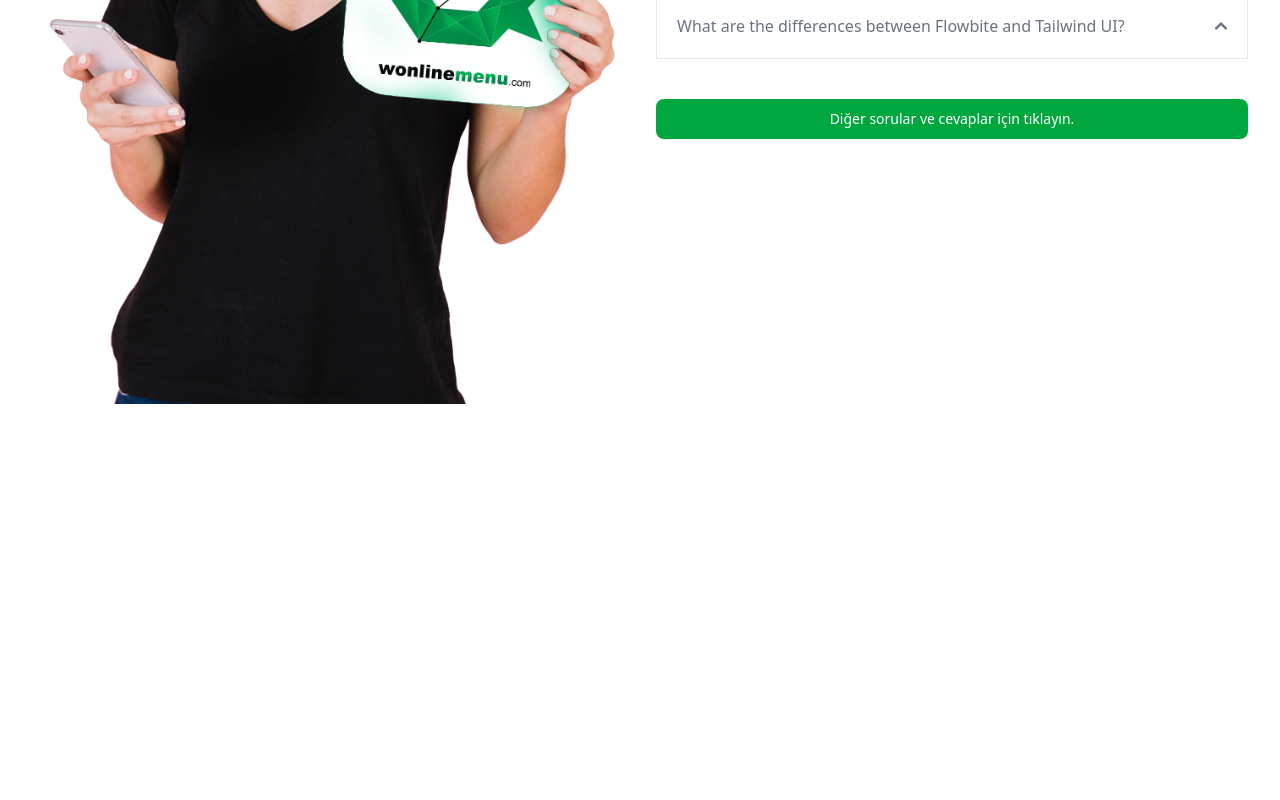
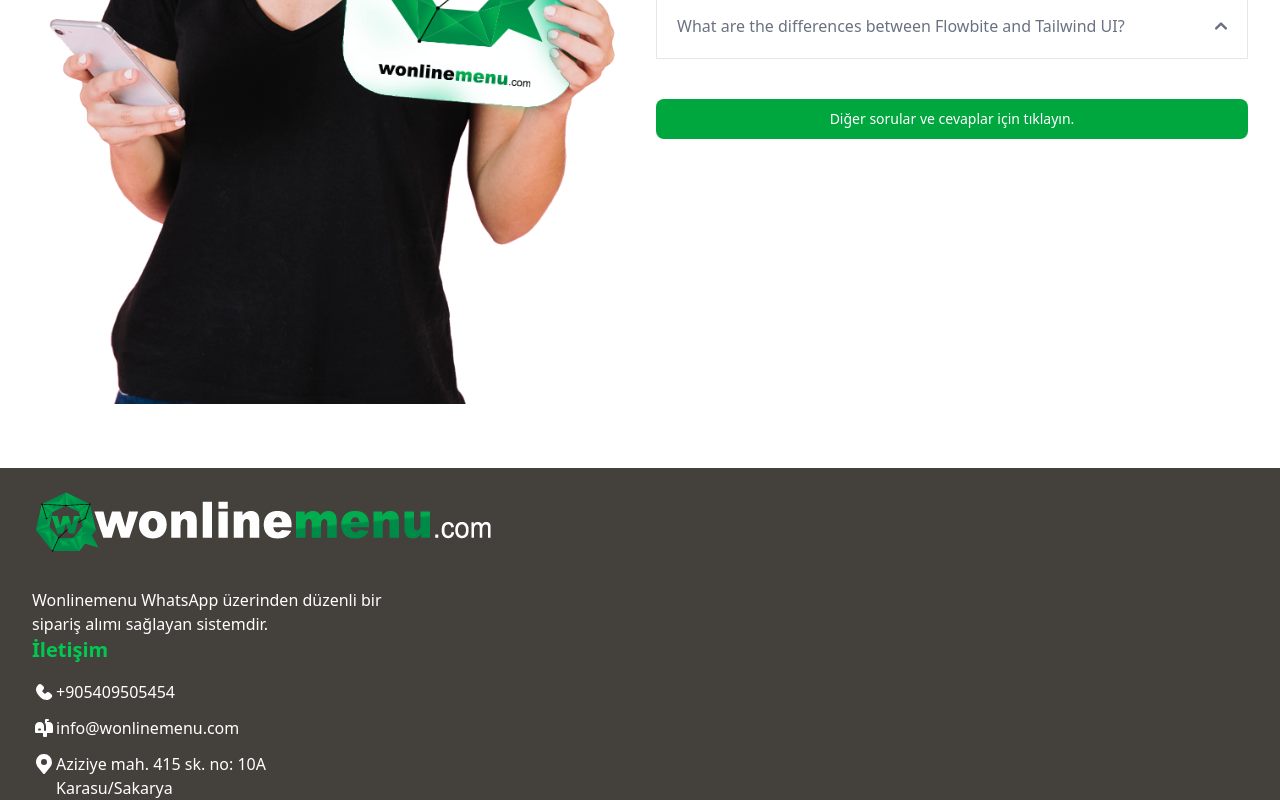
Before and after one commit to melihcandemir/wonlinemenu.com, a React (Vite) app: page / in a window 1280 px wide. Shown: the part 3258-4058 px from the top of the page. Before the commit the page ends 3662 px from the top, so only its background shows below. Built offline with nearby package versions, Linux system fonts and the light colour scheme; the HTML template or start-up script is replaced by a standard one.

Commit message:
Footer başlangıç

```diff
--- /dev/null
+++ b/src/component/Footer.jsx
@@ -0,0 +1,140 @@
+import img from "../assets/wonline_new_alt.png";
+export default function Footer() {
+  return (
+    <footer className="w-full bg-stone-700">
+      <div className="max-w-7xl mx-auto px-4 sm:px-6 lg:px-8">
+        {/* Sol Sütun: Logo ve Açıklama */}
+        <div className="space-y-4">
+          <div className="flex items-center space-x-2">
+            <img src={img} alt="logo" />
+          </div>
+          <p className="text-white max-w-sm">
+            Wonlinemenu WhatsApp üzerinden düzenli bir sipariş alımı sağlayan
+            sistemdir.
+          </p>
+        </div>
+        {/* Orta Sütun: İletişim */}
+
+        <div className="space-y-4 text-white">
+          <h3 className="text-xl font-bold text-green-500">İletişim</h3>
+          <ul className="space-y-3">
+            <li className="flex items-center">
+              <svg
+                class="w-6 h-6 text-white"
+                aria-hidden="true"
+                xmlns="http://www.w3.org/2000/svg"
+                width="24"
+                height="24"
+                fill="currentColor"
+                viewBox="0 0 24 24"
+              >
+                <path d="M7.978 4a2.553 2.553 0 0 0-1.926.877C4.233 6.7 3.699 8.751 4.153 10.814c.44 1.995 1.778 3.893 3.456 5.572 1.68 1.679 3.577 3.018 5.57 3.459 2.062.456 4.115-.073 5.94-1.885a2.556 2.556 0 0 0 .001-3.861l-1.21-1.21a2.689 2.689 0 0 0-3.802 0l-.617.618a.806.806 0 0 1-1.14 0l-1.854-1.855a.807.807 0 0 1 0-1.14l.618-.62a2.692 2.692 0 0 0 0-3.803l-1.21-1.211A2.555 2.555 0 0 0 7.978 4Z" />
+              </svg>
+              <a
+                href="tel:+905409505454"
+                className="hover:text-green-500 transition-colors"
+              >
+                +905409505454
+              </a>
+            </li>
+            <li className="flex items-center">
+              <svg
+                class="w-6 h-6 text-white"
+                aria-hidden="true"
+                xmlns="http://www.w3.org/2000/svg"
+                width="24"
+                height="24"
+                fill="currentColor"
+                viewBox="0 0 24 24"
+              >
+                <path d="M17 6h-2V5h1a1 1 0 1 0 0-2h-2a1 1 0 0 0-1 1v2h-.541A5.965 5.965 0 0 1 14 10v4a1 1 0 1 1-2 0v-4c0-2.206-1.794-4-4-4-.075 0-.148.012-.22.028C7.686 6.022 7.596 6 7.5 6A4.505 4.505 0 0 0 3 10.5V16a1 1 0 0 0 1 1h7v3a1 1 0 0 0 1 1h2a1 1 0 0 0 1-1v-3h5a1 1 0 0 0 1-1v-6c0-2.206-1.794-4-4-4Zm-9 8.5H7a1 1 0 1 1 0-2h1a1 1 0 1 1 0 2Z" />
+              </svg>
+              <a
+                href="mailto:info@wonlinemenu.com"
+                className="hover:text-green-600 transition-colors"
+              >
+                info@wonlinemenu.com
+              </a>
+            </li>
+            <li className="flex items-start">
+              <svg
+                class="w-6 h-6 text-white"
+                aria-hidden="true"
+                xmlns="http://www.w3.org/2000/svg"
+                width="24"
+                height="24"
+                fill="currentColor"
+                viewBox="0 0 24 24"
+              >
+                <path
+                  fill-rule="evenodd"
+                  d="M11.906 1.994a8.002 8.002 0 0 1 8.09 8.421 7.996 7.996 0 0 1-1.297 3.957.996.996 0 0 1-.133.204l-.108.129c-.178.243-.37.477-.573.699l-5.112 6.224a1 1 0 0 1-1.545 0L5.982 15.26l-.002-.002a18.146 18.146 0 0 1-.309-.38l-.133-.163a.999.999 0 0 1-.13-.202 7.995 7.995 0 0 1 6.498-12.518ZM15 9.997a3 3 0 1 1-5.999 0 3 3 0 0 1 5.999 0Z"
+                  clip-rule="evenodd"
+                />
+              </svg>
+              <span>
+                Aziziye mah. 415 sk. no: 10A
+                <br />
+                Karasu/Sakarya
+              </span>
+            </li>
+          </ul>
+        </div>
+      </div>
+    </footer>
+
+    // <footer className="bg-[#2e2e2e] text-gray-300 py-12 px-4 sm:px-6 lg:px-8">
+    //   <div className="max-w-7xl mx-auto grid grid-cols-1 md:grid-cols-3 gap-8">
+
+    //     {/* Sol Sütun: Logo ve Açıklama */}
+    //     <div className="space-y-4">
+    //       <div className="flex items-center space-x-2">
+    //         <span className="text-2xl text-green-500">
+    //           {/* Logo ikonu için bir yer tutucu */}
+    //           <svg width="28" height="28" viewBox="0 0 24 24" fill="none" xmlns="http://www.w3.org/2000/svg" className="inline-block">
+    //             <path d="M12 2C6.48 2 2 6.48 2 12C2 17.52 6.48 22 12 22C17.52 22 22 17.52 22 12C22 6.48 17.52 2 12 2ZM10 17L5 12L6.41 10.59L10 14.17L17.59 6.58L19 8L10 17Z" fill="#34D399"/>
+    //           </svg>
+    //         </span>
+    //         <h2 className="text-2xl font-bold text-white">wonlinemenu<span className="text-green-500">.com</span></h2>
+    //       </div>
+    //       <p className="text-gray-400 max-w-sm">
+    //         Wonlinemenu WhatsApp üzerinden düzenli bir sipariş alımı sağlayan sistemdir.
+    //       </p>
+    //     </div>
+
+    //     {/* Orta Sütun: İletişim */}
+    //     <div className="space-y-4">
+    //       <h3 className="text-xl font-bold text-green-500">İletişim</h3>
+    //       <ul className="space-y-3">
+    //         <li className="flex items-center">
+    //           <FaPhoneAlt className="text-green-500 mr-3" />
+    //           <a href="tel:+905409505454" className="hover:text-green-500 transition-colors">+905409505454</a>
+    //         </li>
+    //         <li className="flex items-center">
+    //           <FaEnvelope className="text-green-500 mr-3" />
+    //           <a href="mailto:info@wonlinemenu.com" className="hover:text-green-500 transition-colors">info@wonlinemenu.com</a>
+    //         </li>
+    //         <li className="flex items-start">
+    //           <FaMapMarkerAlt className="text-green-500 mr-3 mt-1 flex-shrink-0" />
+    //           <span>Aziziye mah. 415 sk. no: 10A<br/>Karasu/Sakarya</span>
+    //         </li>
+    //       </ul>
+    //     </div>
+
+    //     {/* Sağ Sütun: Sayfalar */}
+    //     <div className="space-y-4">
+    //       <h3 className="text-xl font-bold text-green-500">Sayfalar</h3>
+    //       <ul className="space-y-2">
+    //         <li><a href="#" className="flex items-center hover:text-green-500 transition-colors"><span className="text-green-500 text-2xl mr-1">•</span>ANASAYFA</a></li>
+    //         <li><a href="#" className="flex items-center hover:text-green-500 transition-colors"><span className="text-green-500 text-2xl mr-1">•</span>BAYİ</a></li>
+    //         <li><a href="#" className="flex items-center hover:text-green-500 transition-colors"><span className="text-green-500 text-2xl mr-1">•</span>DESTEK</a></li>
+    //         <li><a href="#" className="flex items-center hover:text-green-500 transition-colors"><span className="text-green-500 text-2xl mr-1">•</span>FİYATLANDIRMA</a></li>
+    //         <li><a href="#" className="flex items-center hover:text-green-500 transition-colors"><span className="text-green-500 text-2xl mr-1">•</span>REFERANSLAR</a></li>
+    //         <li><a href="#" className="flex items-center hover:text-green-500 transition-colors"><span className="text-green-500 text-2xl mr-1">•</span>W/Garson</a></li>
+    //       </ul>
+    //     </div>
+
+    //   </div>
+    // </footer>
+  );
+}
--- a/src/component/SectionSix.jsx
+++ b/src/component/SectionSix.jsx
@@ -12,11 +12,11 @@ export default function SectionSix() {
         <h1 className="text-2xl md:text-3xl lg:text-4xl font-bold text-gray-800 mb-4">
           Aklınıza bir şey mi takıldı ?
         </h1>
-        <img src={img} alt="reklam07" />
+        <img src={img} alt="reklam07" className="mb-5 md:mb-0" />
       </div>
       <div className="w-full lg:w-1/2">
         <Accordion items={accordionItems} />
-        <button className="text-white bg-green-600 focus:outline-none hover:bg-green-800 font-medium rounded-lg text-sm px-5 py-2.5 me-2 md:mt-10 w-full">
+        <button className="text-white bg-green-600 focus:outline-none hover:bg-green-800 font-medium rounded-lg text-sm px-5 py-2.5 mt-5 md:mt-10 w-full">
           Diğer sorular ve cevaplar için tıklayın.
         </button>
       </div>
--- a/src/page/Home.jsx
+++ b/src/page/Home.jsx
@@ -7,6 +7,7 @@ import SectionThree from "../component/SectionThree";
 import SectionFour from "../component/SectionFour";
 import SectionFive from "../component/SectionFive";
 import SectionSix from "../component/SectionSix";
+import Footer from "../component/Footer";
 
 export default function Home() {
   //
@@ -74,6 +75,10 @@ export default function Home() {
       <div className="max-w-7xl mx-auto px-4 sm:px-6 md:pt-18 lg:px-8">
         <SectionSix />
       </div>
+
+      <div className="mt-8 md:mt-12 lg:mt-16">
+        <Footer />
+      </div>
     </>
   );
 }
```
Also changed, not shown: src/assets/wonline_new_alt.png (added).
